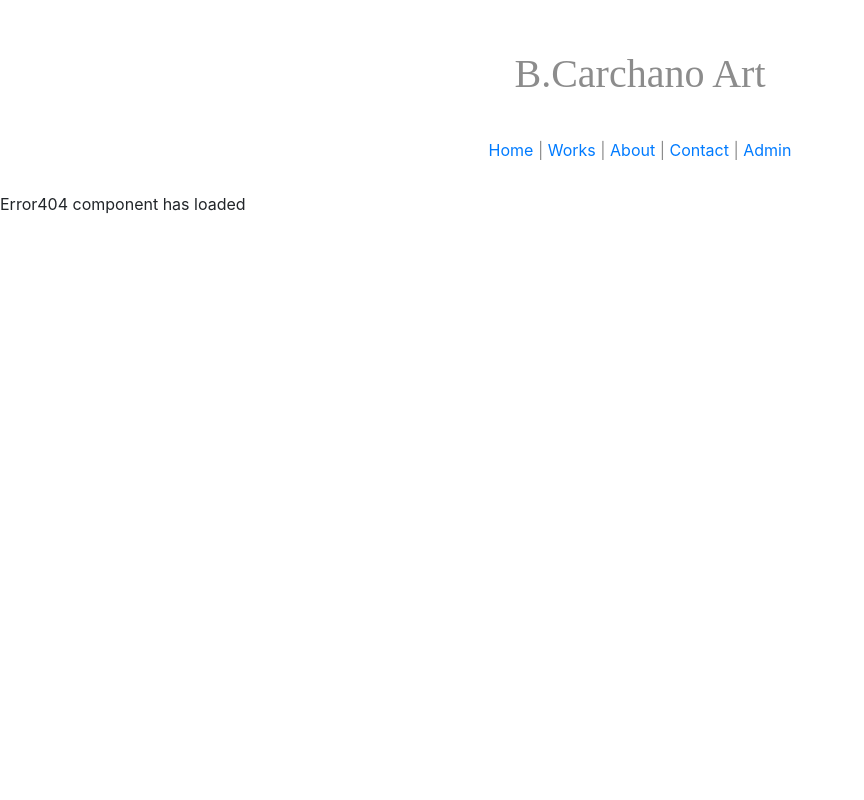
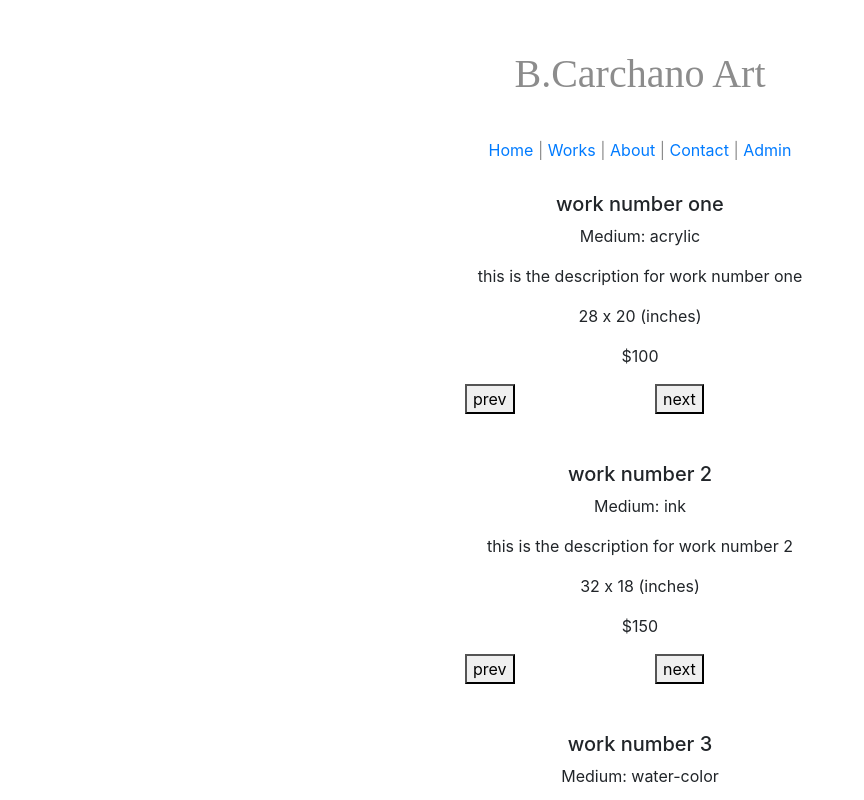
Before and after one commit to kevinmbabcock/b-carchano-art, a React app: page /#/works in a window 1280 px wide. Before the commit this address led to /#/admin/edit-work. Shown: the top 800 px of the page, without its empty margins (0-864 px from the left). Built offline with nearby package versions, Linux system fonts and the light colour scheme.

Commit message:
add form to EditBio component

```diff
--- a/src/components/App.jsx
+++ b/src/components/App.jsx
@@ -9,10 +9,13 @@ import Admin from './Admin';
 import AdminLogin from './AdminLogin';
 import Error404 from './Error404';
 import { Switch, Route, withRouter } from 'react-router-dom';
+import AddWork from './AddWork';
+import EditBio from './EditBio';
+import InquiriesListContainer from './InquiriesListContainer';
 
 function App(){
   return (
-    <div>
+    <div className='container'>
       <Header />
       <NavBar />
       <Switch>
@@ -21,6 +24,10 @@ function App(){
         <Route path='/contact' component={ContactControl} />
         <Route path='/about' component={About} />
         <Route path='/works' component={WorksListContainer} />
+        <Route path='/admin/add-work' component={AddWork} />
+        <Route path='/admin/edit-work' component={WorksListContainer} />
+        <Route path='/admin/edit-bio' component={EditBio} />
+        <Route path='/admin/inquiries' component={InquiriesListContainer} />
         <Route component={Error404} />
       </Switch>
     </div>
--- a/src/components/EditBio.jsx
+++ b/src/components/EditBio.jsx
@@ -1,9 +1,17 @@
 import React from 'react';
 
 function EditBio(){
+  let bio;
+
   return (
     <div>
-      <p>EditBio component has loaded</p>
+      <form>
+        <p>Add a new Bio:</p>
+        <textarea
+          id='bio'
+          ref={(textarea) => {_bio = textarea;}}/>
+        <button type='submit'>Submit</button>
+      </form>
     </div>
   );
 }
--- a/src/components/NextButton.jsx
+++ b/src/components/NextButton.jsx
@@ -3,7 +3,7 @@ import React from 'react';
 function NextButton(){
   return (
     <div>
-      <p>NextButton component has loaded</p>
+      <button>next</button>
     </div>
   );
 }
--- a/src/components/PrevButton.jsx
+++ b/src/components/PrevButton.jsx
@@ -3,7 +3,7 @@ import React from 'react';
 function PrevButton(){
   return (
     <div>
-      <p>PrevButton component has loaded</p>
+      <button>prev</button>
     </div>
   );
 }
--- a/src/components/WorkDetails.jsx
+++ b/src/components/WorkDetails.jsx
@@ -1,10 +1,14 @@
 import React from 'react';
 import PropTypes from 'prop-types';
 
+function WorkDetails(props){
 
-function WorkDetails(props){
+  var localStyles = {
+    textAlign: 'center'
+  }
+
   return (
-    <div>
+    <div style={localStyles}>
       <h5>{props.title}</h5>
       <p>Medium: {props.medium}</p>
       <p>{props.description}</p>
--- a/src/components/Works.jsx
+++ b/src/components/Works.jsx
@@ -20,8 +20,18 @@ function Works(props){
               width={work.width}
               price={work.price}
               forSale={work.forSale} />
-            <PrevButton />
-            <NextButton />
+            <div className='row'>
+              <div className='col-sm-4'></div>
+              <div className='col-sm-2'>
+                <PrevButton />
+              </div>
+              <div className='col-sm-2'>
+                <NextButton />
+              </div>
+              <div className='col-sm-4'></div>
+            </div>
+            <br />
+            <br />
           </div>
         )}
       )}
```
